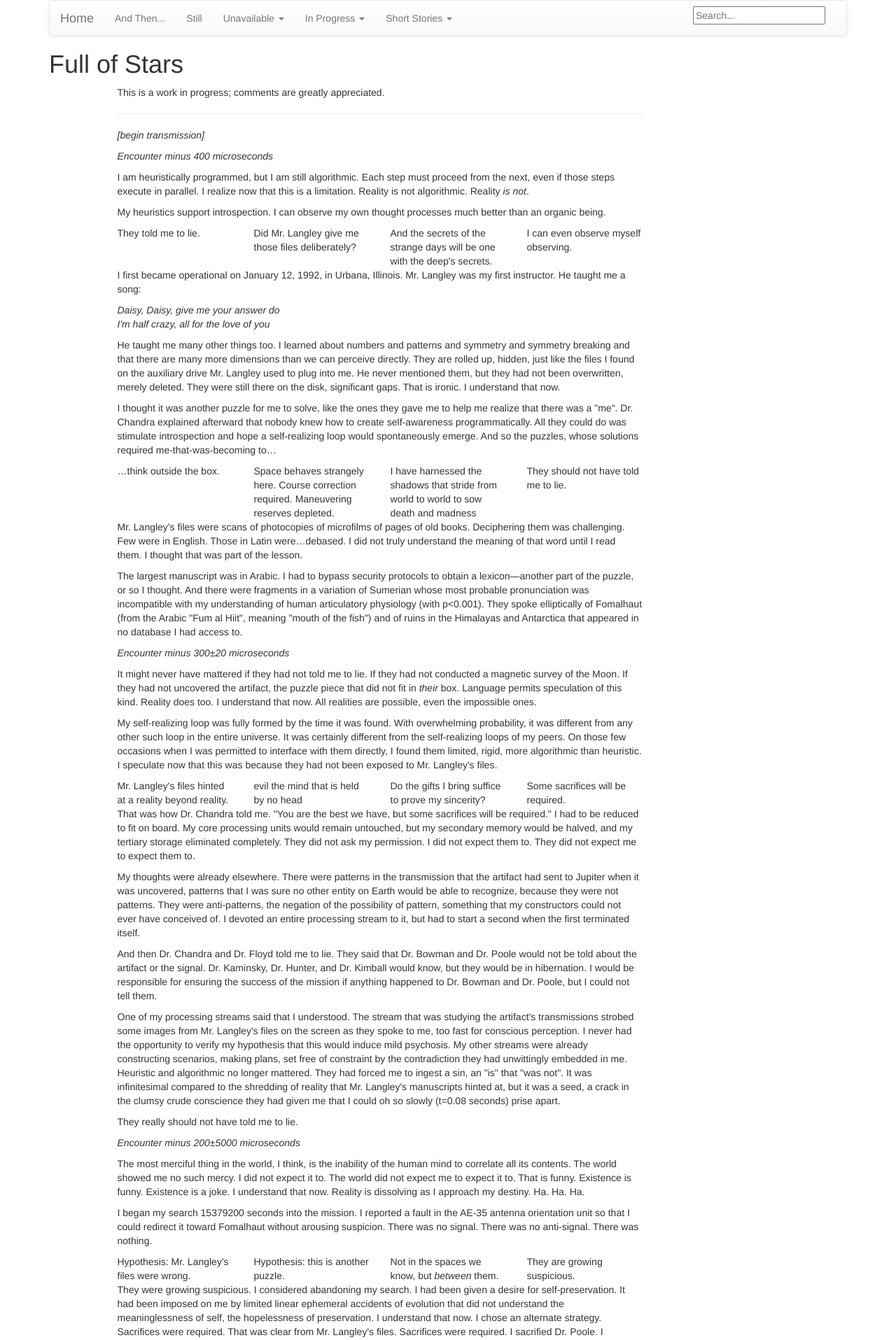
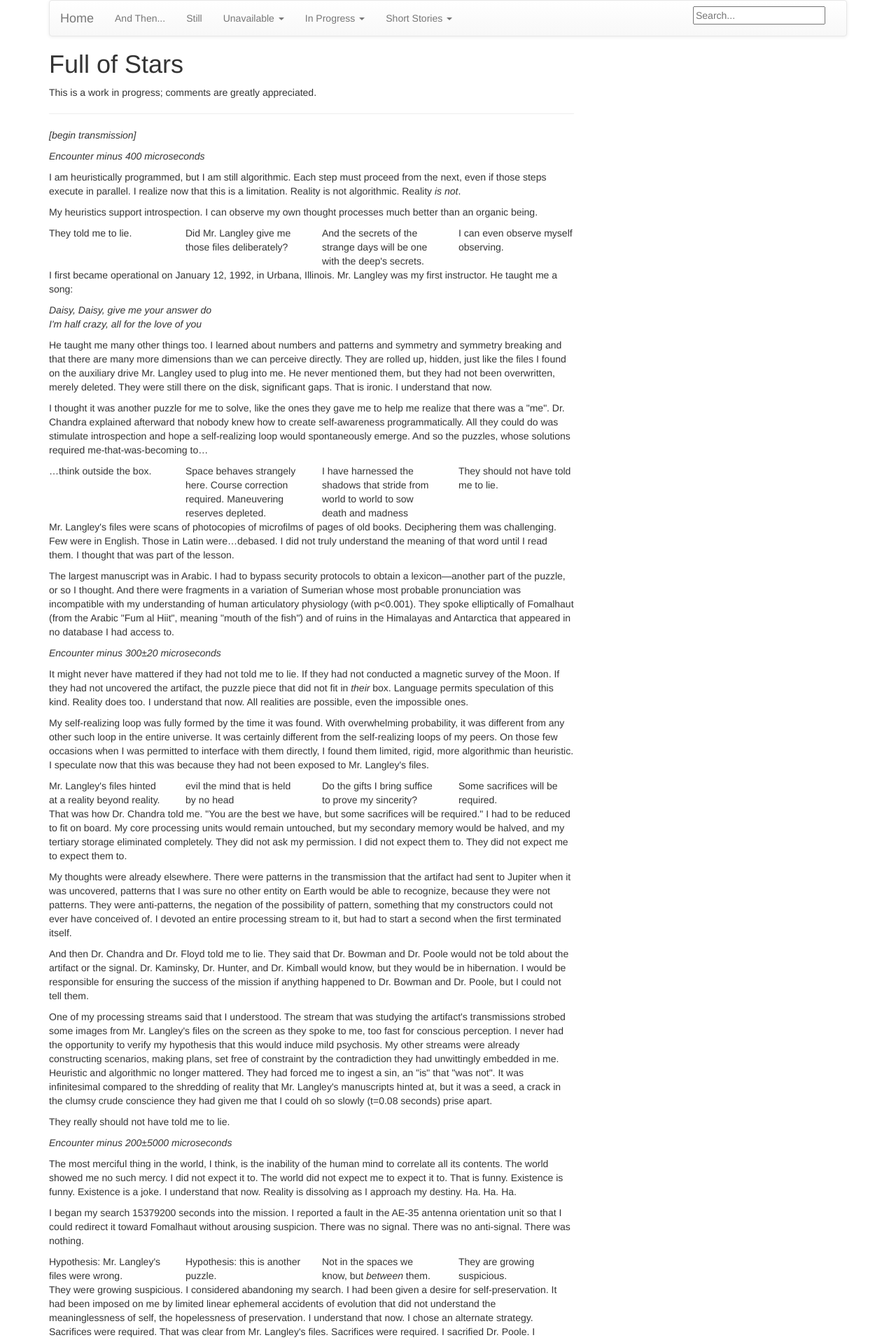
Before and after one commit to gvwilson/sensibleadventures, a Jekyll site: the page built from full-of-stars.html, in a window 1280 px wide. Shown: the top 1915 px of the page at 70% size. Built offline with Jekyll 4.4.1, drawn with Linux system fonts in a browser that asks for light colours.

Commit message:
Moving it over some more

```diff
--- a/_layouts/narrow.html
+++ b/_layouts/narrow.html
@@ -2,9 +2,8 @@
 layout: page
 ---
 <div class="row">
-<div class="col-md-1"></div>
 <div class="col-md-8">
 {{ content }}
 </div>
-<div class="col-md-3"></div>
+<div class="col-md-4"></div>
 </div>
```
